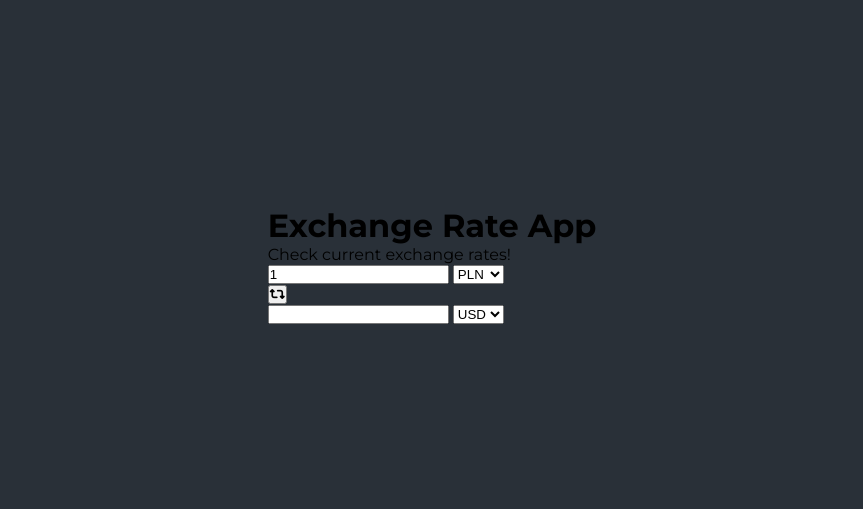
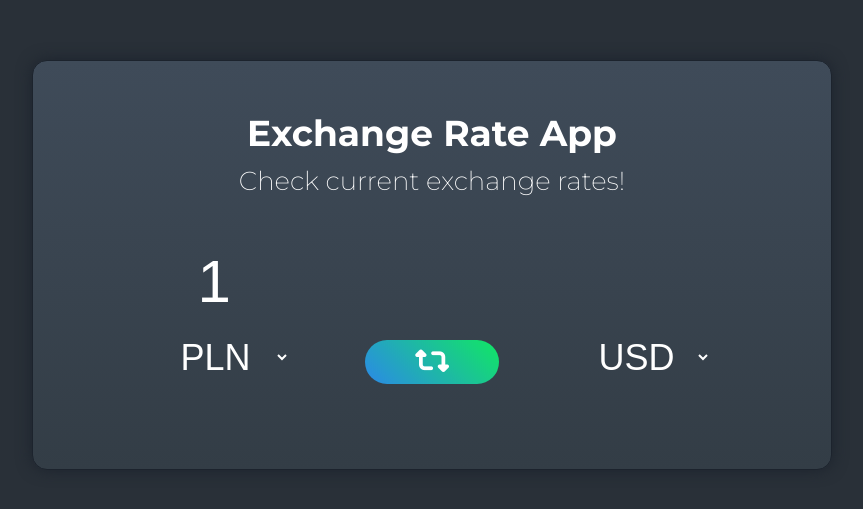
Before and after one commit to miloszKubiak/exchange-rate-app, a plain HTML site: page index.html in a window 1280 px wide. Shown: the part 135-644 px from the top of the page, without its empty margins (208-1071 px from the left). Drawn offline with Linux system fonts and the light colour scheme.

Commit message:
Added styles to the project

```diff
--- a/index.html
+++ b/index.html
@@ -5,7 +5,7 @@
     <meta http-equiv="X-UA-Compatible" content="IE=edge">
     <meta name="viewport" content="width=device-width, initial-scale=1.0">
     <title>Exchange Rate App</title>
-    <link href="https://fonts.googleapis.com/css2?family=Montserrat:wght@400;700&display=swap" rel="stylesheet">
+    <link href="https://fonts.googleapis.com/css2?family=Montserrat:wght@200;400;700&display=swap" rel="stylesheet">
     <link rel="stylesheet" href="style.css">
     <script src="https://kit.fontawesome.com/caf8a16577.js" crossorigin="anonymous"></script>
 </head>
@@ -28,7 +28,7 @@
                 <i class="fas fa-retweet"></i>
             </button>
             <div class="section-right">
-                <input type="number" class="amount-two">
+                <input type="number" class="amount-two" disabled>
                 <select id="currency-two">
                     <option value="PLN">PLN</option>
                     <option value="USD" selected>USD</option>
--- a/style.css
+++ b/style.css
@@ -12,3 +12,89 @@ body{
     font-family: 'Montserrat', sans-serif;
     background-color: #293038;
 }
+
+.wrapper {
+    padding: 50px;
+    width: 800px;
+    background-image: linear-gradient(#3f4b59, #333d46);
+    color: #fff;
+    text-align: center;
+    border: 1px solid #1c232d;
+    border-radius: 15px;
+    box-shadow: 0 0 15px #1c232d;
+}
+
+.wrapper h1 {
+    font-size: 36px;
+    margin-bottom: 10px;
+}
+
+.wrapper p {
+    margin-bottom: 50px;
+    font-size: 26px;
+    font-weight: 200;
+}
+
+.app-body {
+    display: flex;
+    justify-content: center;
+    align-items: center;
+}
+
+.app-body input {
+    margin-bottom: 10px;
+    width: 100%;
+    font-size: 60px;
+}
+
+.app-body input,
+.app-body select {
+    color: #fff;
+    border: none;
+    background: none;
+    text-align: center;
+}
+
+.app-body select {
+    padding: 10px 20px;
+    font-size: 36px;
+    cursor: pointer;
+}
+
+.app-body input:focus,
+.app-body select:focus {
+    outline: none;
+    color: rgb(67,171,255);
+}
+
+.app-body option {
+    color: #333;
+}
+
+.section-left, .section-right {
+    display: flex;
+    flex-direction: column;
+    align-items: center;
+}
+
+.swap {
+    align-self: flex-end;
+    margin: 5px;
+    padding: 5px 50px;
+    font-size: 30px;
+    border: none;
+    background-image: linear-gradient(45deg, #2b89e7, #11e763);
+    border-radius: 25px;
+    color: #fff;
+    cursor: pointer;
+}
+
+.swap:focus {
+    outline: none;
+    background-image: linear-gradient(45deg, #317fcc, #1fc06a);
+}
+
+.wrapper .rate-info {
+    margin-top: 30px;
+    margin-bottom: 0;
+}
```
